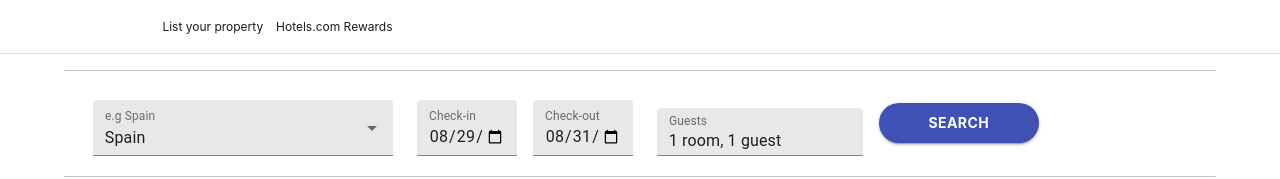
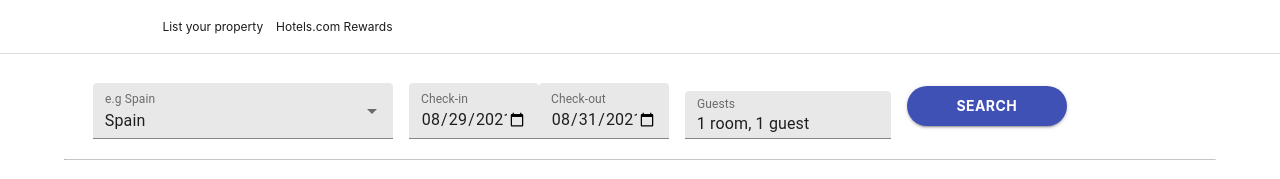
Before and after one commit to abhishekmah/Project-Hotels.com, a React (Create React App) app: page /search/Spain in a window 1280 px wide. Shown: the part 131-310 px from the top of the page. Built offline with nearby package versions, Linux system fonts and the light colour scheme; no server answers; what google-maps-react would draw is missing.

Commit message:
searchbar and checkin-out changes

```diff
--- a/src/Components/CardHotelSearch/SearchBar.jsx
+++ b/src/Components/CardHotelSearch/SearchBar.jsx
@@ -8,10 +8,10 @@ import { NavLink } from "react-router-dom";
 const useStyles = makeStyles((theme) => ({
   container: {
     display: "flex",
-    flexWrap: "wrap",
+    flexWrap: "nowrap",
   },
   textField: {
-    width: 220,
+    width: 100,
     height: 20,
     backgroundColor: "white",
     size: "small",
--- a/src/Components/CardHotelSearch/SearchBar/CheckInOut.jsx
+++ b/src/Components/CardHotelSearch/SearchBar/CheckInOut.jsx
@@ -13,9 +13,7 @@ const useStyles = makeStyles((theme) => ({
     flexWrap: "wrap",
   },
   textField: {
-    marginLeft: theme.spacing(1),
-    marginRight: theme.spacing(1),
-    width: 100,
+    width: 130,
   },
 }));
 
@@ -24,20 +22,7 @@ const WrapperTextField = styled(TextField)`
 `;
 
 export function CheckInOut({ classes, setNight }) {
-  const xx = useStyles();
-  // let checkin = 0;
-  // let checkout = 0;
-  // const handleCheckIn = (e) => {
-  //   checkin = e.target.value;
-  // };
-  // const handleCheckOut = (e) => {
-  //   checkout = e.target.value;
-  // };
-
-  // let diff_in_time = Number(checkout.slice(7)) - Number(checkin.slice(7));
-  // let diff_in_days = 4;
-
-  // console.log(diff_in_days);
+  const classs = useStyles();
 
   return (
     <form noValidate>
@@ -47,7 +32,7 @@ export function CheckInOut({ classes, setNight }) {
         variant="filled"
         type="date"
         defaultValue="2021-08-29"
-        className={xx.textField}
+        className={classs.textField}
         InputLabelProps={{
           shrink: true,
         }}
@@ -58,7 +43,7 @@ export function CheckInOut({ classes, setNight }) {
         variant="filled"
         type="date"
         defaultValue="2021-08-31"
-        className={xx.textField}
+        className={classs.textField}
         InputLabelProps={{
           shrink: true,
         }}
--- a/src/Components/CardHotelSearch/SearchCard/Amenities.jsx
+++ b/src/Components/CardHotelSearch/SearchCard/Amenities.jsx
@@ -1,4 +1,5 @@
 import { makeStyles, Typography } from "@material-ui/core";
+import classes from "./Amenities.module.css"
 
 
 const useStyles = makeStyles({
@@ -13,11 +14,15 @@ const useStyles = makeStyles({
 });
 
 export function Amenities({ amenities }) {
-  const classes = useStyles();
+  // const classes = useStyles();
   return (
     <>
       {amenities.slice(1,5).map((item) => {
-        return <Typography variant="contained" size="small" className={classes.btn}>{item.formatted}</Typography>;
+        return (
+          <Typography variant="contained" size="small" className={classes.btn}>
+            {item.formatted}
+          </Typography>
+        );
       })}
     </>
   );
--- /dev/null
+++ b/src/Components/CardHotelSearch/SearchCard/Amenities.module.css
@@ -0,0 +1,8 @@
+.btn{
+    background-color: #f6f4f3;
+    margin-right:12px;
+    margin-bottom: 8px;
+    font-size: 12px;
+    line-height: 14px;
+    font-weight: 700;
+  }
--- a/src/Pages/SearchResult/SearchResultPage.jsx
+++ b/src/Pages/SearchResult/SearchResultPage.jsx
@@ -37,7 +37,6 @@ export function SearchResultPage() {
   return (
     <Grid container className={classes.root}>
       <Grid item xs={12}>
-        <hr style={{ width: "100%" }} />
         <SearchBar className={classes.searchBar} />
         <hr style={{ width: "100%" }} />
       </Grid>
```
